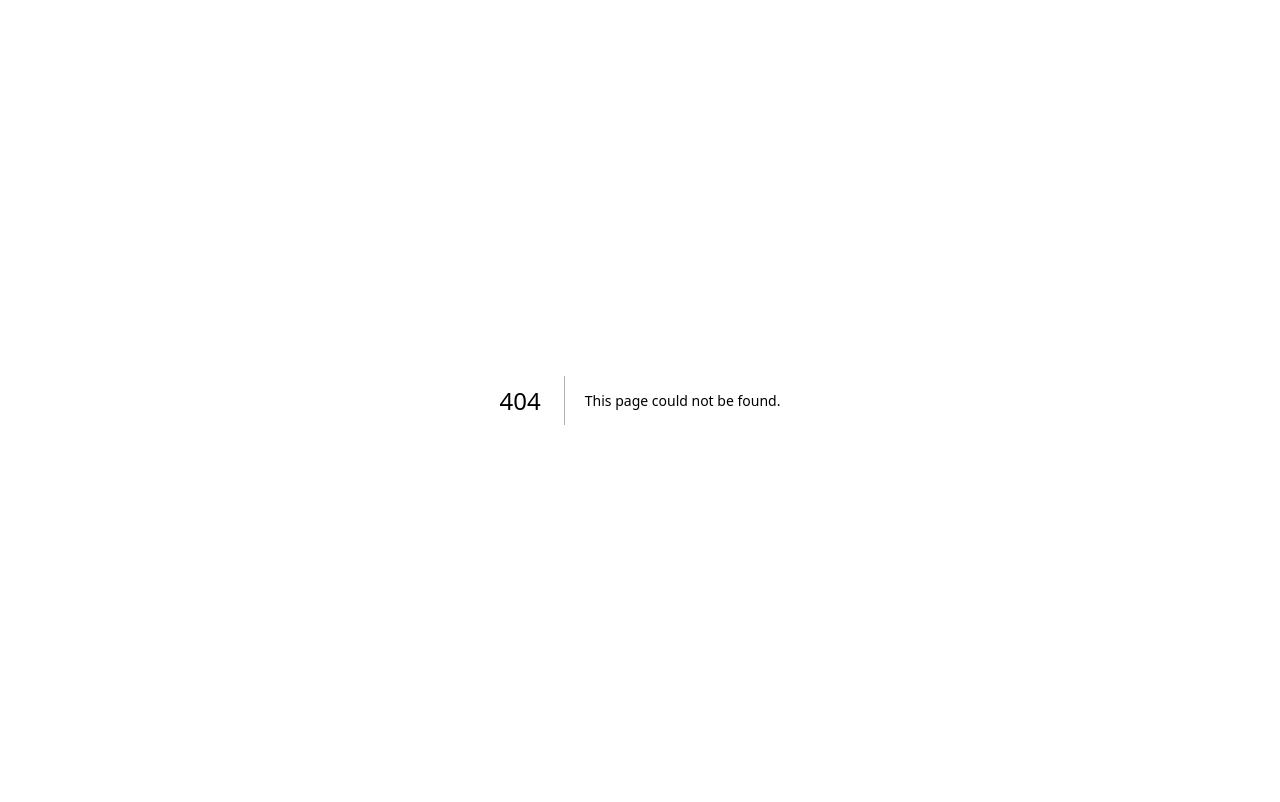
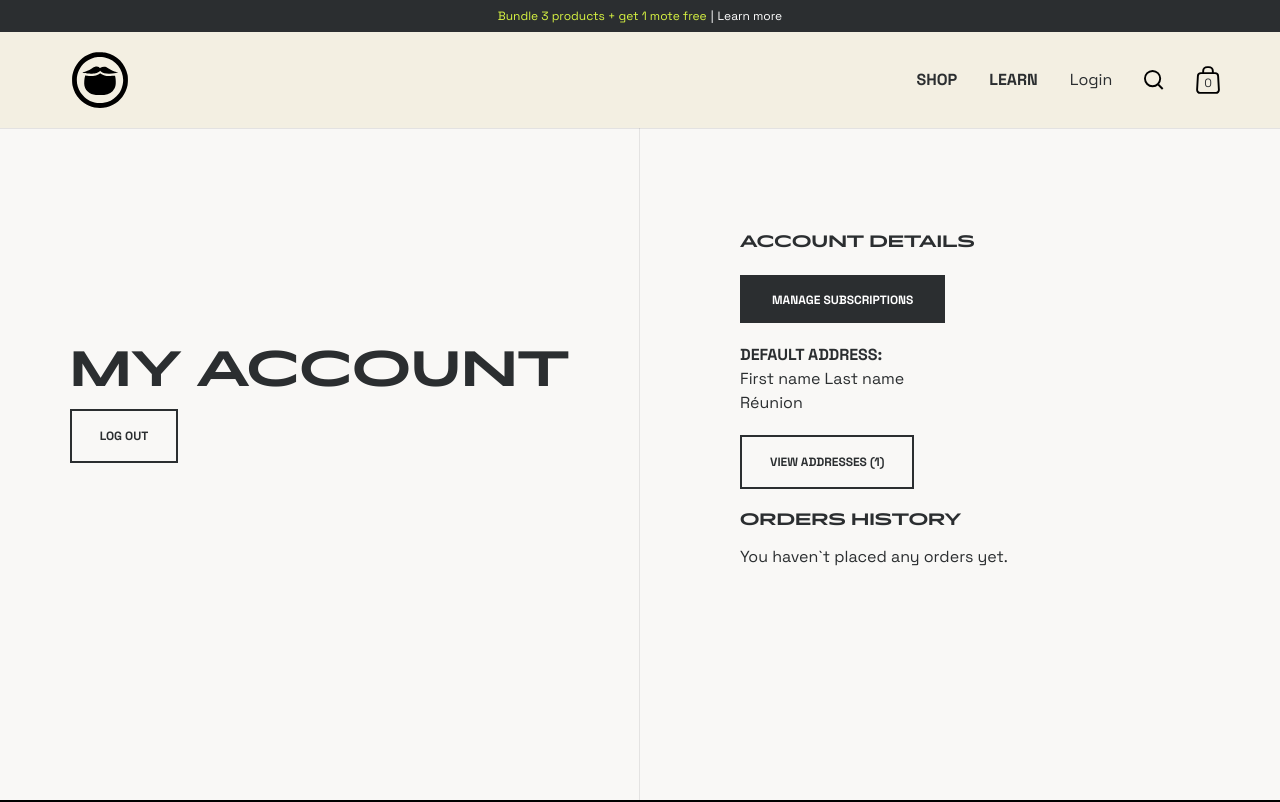
Before and after one commit to Biplo12/beardbrand-clone, a Next.js app: page /account in a window 1280 px wide. Before the commit this address had no page. Shown: the top 802 px of the page. Built offline with nearby package versions, Linux system fonts and the light colour scheme; a web font is replaced by a local one.

Commit message:
ADD: account-page

```diff
--- /dev/null
+++ b/components/Account/AccountPage.tsx
@@ -0,0 +1,12 @@
+import React from 'react';
+import AccountDetailsSide from './Partials/AccountDetailsSide';
+import LogoutSide from './Partials/LogoutSide';
+const AccountPage: React.FC = (): JSX.Element => {
+  return (
+    <div className="w-full h-auto min-h-[100vh] flex justify-center items-center bg-whitest-white text-charleston-green">
+      <LogoutSide />
+      <AccountDetailsSide />
+    </div>
+  );
+};
+export default AccountPage;
--- /dev/null
+++ b/components/Account/Partials/AccountDetailsSide.tsx
@@ -0,0 +1,26 @@
+import ButtonArrow from '@components/Common/ButtonArrow';
+import React from 'react';
+import ViewAddressesButton from './ViewAddressesButton';
+const AccountDetailsSide: React.FC = (): JSX.Element => {
+  return (
+    <div className="w-1/2 h-full flex justify-center items-start flex-col pl-[100px] text-charleston-green">
+      <div className="flex justify-center items-start flex-col gap-5">
+        <h1 className="font-bold font-pano">ACCOUNT DETAILS</h1>
+        <ButtonArrow buttonColor="black" text="MANAGE SUBSCRIPTIONS" />
+        <div>
+          <p className="font-bold">DEFAULT ADDRESS:</p>
+          <p>First name Last name</p>
+          <p>Réunion</p>
+        </div>
+        <ViewAddressesButton />
+        <div className="flex flex-col gap-3">
+          <h1 className="font-bold font-pano">ORDERS HISTORY</h1>
+          {/* IF ORDERS === 0 ? */}
+          <p>You haven`t placed any orders yet.</p>
+          {/* : ... */}
+        </div>
+      </div>
+    </div>
+  );
+};
+export default AccountDetailsSide;
--- /dev/null
+++ b/components/Account/Partials/LogoutButton.tsx
@@ -0,0 +1,9 @@
+import React from 'react';
+const LogoutButton: React.FC = (): JSX.Element => {
+  return (
+    <button className="bg-transparent border-2 border-charleston-green text-charleston-green h-full px-7 font-bold text-xsm mxxsm:w-full py-4">
+      LOG OUT
+    </button>
+  );
+};
+export default LogoutButton;
--- /dev/null
+++ b/components/Account/Partials/LogoutSide.tsx
@@ -0,0 +1,13 @@
+import React from 'react';
+import LogoutButton from './LogoutButton';
+const LogoutSide: React.FC = (): JSX.Element => {
+  return (
+    <div className="w-1/2 h-full flex justify-center items-center flex-col border-r border-charleston-green border-opacity-10 min-h-[100vh]">
+      <div className="flex flex-col justify-center items-start">
+        <h1 className="text-3xl font-bold font-pano">MY ACCOUNT</h1>
+        <LogoutButton />
+      </div>
+    </div>
+  );
+};
+export default LogoutSide;
--- /dev/null
+++ b/components/Account/Partials/ViewAddressesButton.tsx
@@ -0,0 +1,9 @@
+import React from 'react';
+const ViewAddressesButton: React.FC = (): JSX.Element => {
+  return (
+    <button className="bg-transparent border-2 border-charleston-green text-charleston-green h-full px-7 font-bold text-xsm mxxsm:w-full py-4">
+      VIEW ADDRESSES (1)
+    </button>
+  );
+};
+export default ViewAddressesButton;
--- a/components/Common/ButtonArrow.tsx
+++ b/components/Common/ButtonArrow.tsx
@@ -13,8 +13,8 @@ const ButtonArrow: React.FC<IBUTTON> = ({ buttonColor, text }): JSX.Element => {
         className={`${
           buttonColor === 'white'
             ? 'text-black bg-white'
-            : 'text-white bg-black'
-        } px-8 py-4 font-bold flex gap-3 text-xsm ease duration-200 hover:pr-8 max-h-12`}
+            : 'text-white bg-charleston-green'
+        } px-8 py-4 font-bold flex text-xsm ease duration-200 hover:pr-8 max-h-12`}
         onMouseOver={() => setHovered(true)}
         onMouseOut={() => setHovered(false)}
       >
@@ -27,7 +27,7 @@ const ButtonArrow: React.FC<IBUTTON> = ({ buttonColor, text }): JSX.Element => {
           }`}
           alt="arrow icon"
           className={`w-0 opacity-0 ease duration-200 h-[16px] ${
-            hovered ? 'w-[28px] opacity-100' : ''
+            hovered ? 'w-[28px] opacity-100 ml-3' : ''
           }`}
         />
       </button>
--- a/enviroment.d.ts
+++ b/enviroment.d.ts
@@ -3,7 +3,7 @@ export {};
 declare global {
   namespace NodeJS {
     interface ProcessEnv {
-      NEXT_PUBLIC_EXAMPLE: string;
+      NEXT_PUBLIC_DEV_MODE: string;
     }
   }
 }
--- /dev/null
+++ b/pages/account/index.tsx
@@ -0,0 +1,41 @@
+import React from 'react';
+import type { NextPage } from 'next';
+import Header from '@components/Header/Header';
+import Footer from '@components/Common/Footer';
+import BottomBar from '@components/Common/BottomBar';
+import Head from 'next/head';
+import { selectUser } from '@state/user/userSlice';
+import { useAppSelector } from '@store/store-hooks';
+import AccountPage from '@components/Account/AccountPage';
+
+const accountPage: NextPage = () => {
+  // eslint-disable-next-line react-hooks/rules-of-hooks
+  const user = useAppSelector(selectUser);
+  return (
+    <>
+      <Head>
+        <title>Account - Beardbrand </title>
+        <link
+          rel="shortcut icon"
+          href="/static/assets/icon.png"
+          type="image/x-icon"
+        />
+      </Head>
+      <Header />
+      <div
+        className={`${
+          user.menu ? 'brightness-[25%]' : ''
+        } flex flex-col items-center justify-start text-white min-h-screen bg-black`}
+      >
+        <AccountPage />
+        <div className="flex flex-col gap-3 w-full">
+          <Footer />
+          <div className="w-[90%] border-t-[1px] border-alabaster border-opacity-[30%] mx-auto" />
+          <BottomBar />
+        </div>
+      </div>
+    </>
+  );
+};
+
+export default accountPage;
```
Also changed, not shown: public/static/assets/hero.png (deleted), 1 other file (tests, documents, lock files or other folders).
